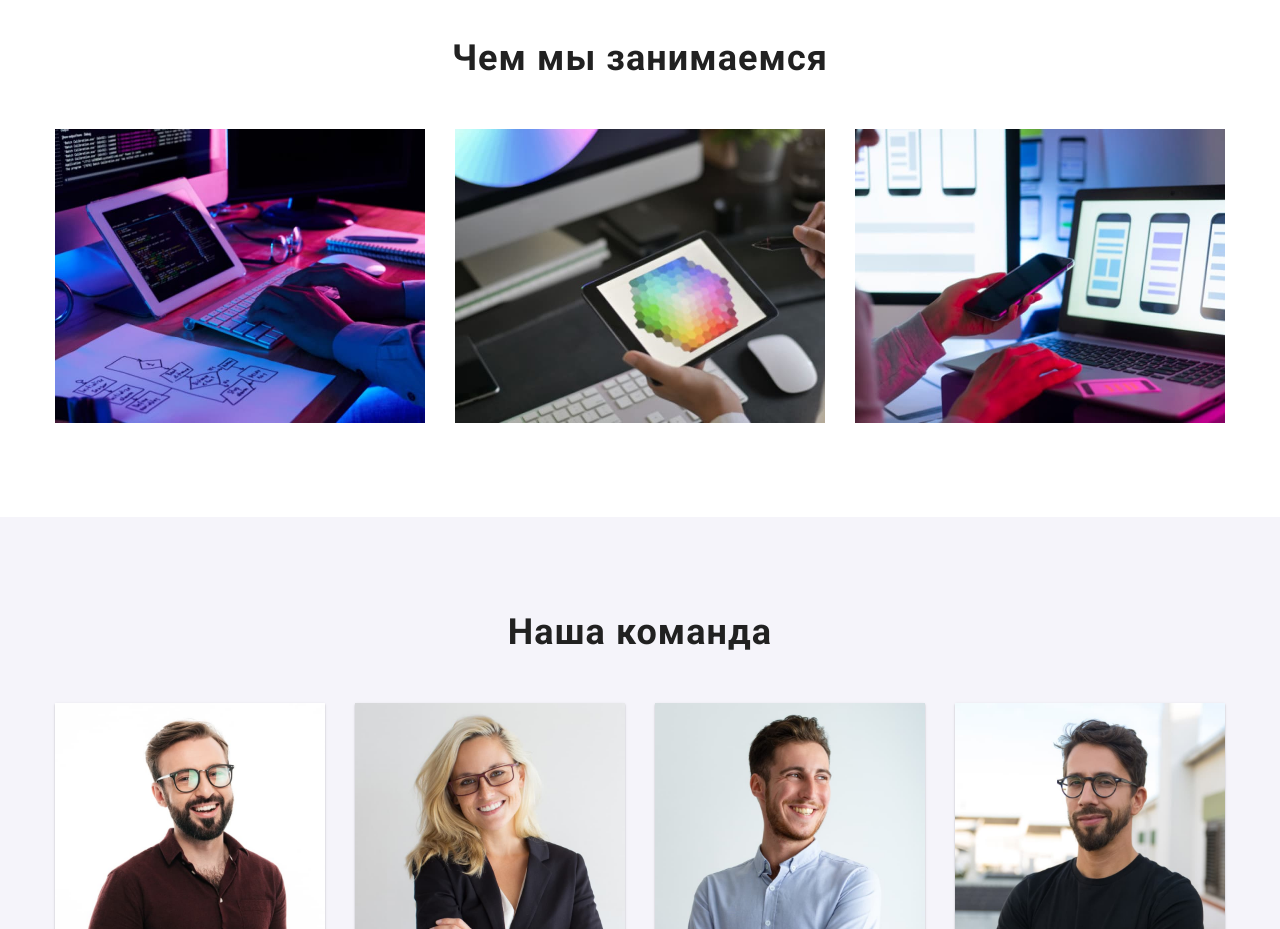
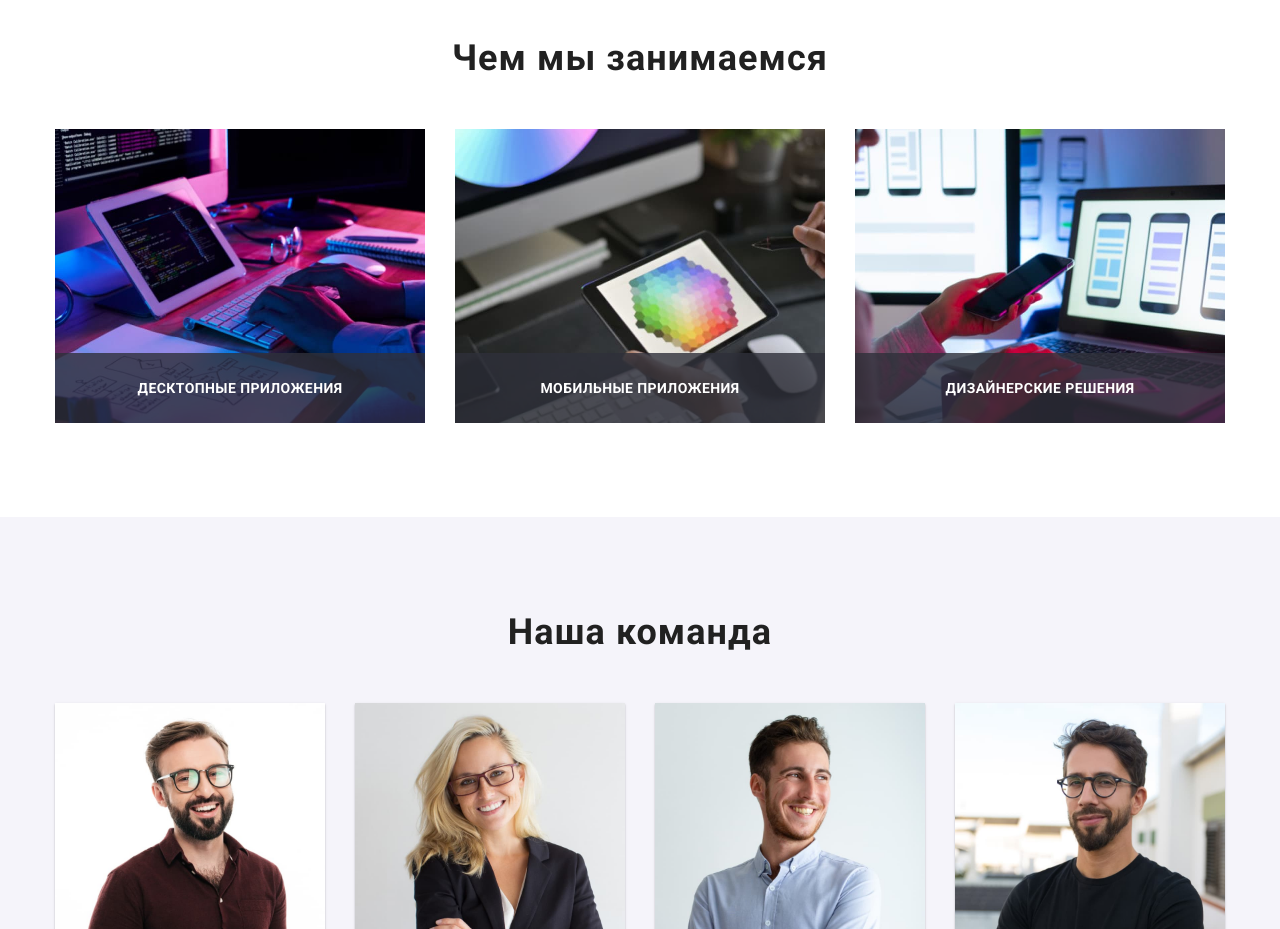
Before and after one commit to Kretsul-Vitaliy/goit-markup-hw-05, a plain HTML site: page index.html in a window 1280 px wide. Shown: the part 1080-2009 px from the top of the page. Drawn offline with nearby package versions, Linux system fonts and the light colour scheme.

Commit message:
add position relative and absolute section3

```diff
--- a/css/style.css
+++ b/css/style.css
@@ -244,6 +244,26 @@ ul {
 }
 .services-item + .services-item {
   margin-left: 30px;
+}
+/* Наложение подписи в секции чем мы занимаемся поверх изображения */
+.services-thumb {
+  font-style: normal;
+  font-weight: bold;
+  font-size: 14px;
+  line-height: 16px;
+  text-align: center;
+  letter-spacing: 0.03em;
+  text-transform: uppercase;
+  color: var(--primary-white-color);
+  background: rgba(47, 48, 58, 0.8);
+  padding-top: 27px;
+  padding-bottom: 27px;
+  position: absolute;
+  bottom: 0px;
+  width: 100%;
+}
+.services-desktop {
+  position: relative;
 }
 /* Изменяет текст секции 4 */
 .section-4-text {
--- a/index.html
+++ b/index.html
@@ -79,12 +79,24 @@
         <section class="services"><div class="container">
             <h2 class="title">Чем мы занимаемся</h2>
             <ul class="services-list">
-                <li class="services-item"> <img src="./images/programer-working.jpg"
-                    alt="Фото создание программного кода" width="370px" height="294px" ></li>
-                <li class="services-item"> <img src="./images/creative-artist-web-design.jpg"
-                    alt="Фото создание мобильных приложений" width="370" height="294" ></li>
-                <li class="services-item"> <img src="./images/web-ui-designers-are-developing-app.jpg"
-                    alt="Фото работа с дизайном" width="370px" height="294px" ></li>
+                <li class="services-item">
+                    <div class="services-desktop"><img src="./images/programer-working.jpg"
+                    alt="Фото создание программного кода" width="370px" height="294px" >
+                        <h3 class="services-thumb">Десктопные приложения</h3>
+                    </div>
+                </li>
+                <li class="services-item">
+                    <div class="services-desktop"><img src="./images/creative-artist-web-design.jpg"
+                    alt="Фото создание мобильных приложений" width="370" height="294" >
+                        <h3 class="services-thumb">Мобильные приложения</h3>
+                    </div>
+                </li>
+                <li class="services-item">
+                    <div class="services-desktop"><img src="./images/web-ui-designers-are-developing-app.jpg"
+                    alt="Фото работа с дизайном" width="370px" height="294px" >
+                    <h3 class="services-thumb">Дизайнерские решения</h3>
+                    </div>
+                </li>
             </ul>
 </div>
         </section>
@@ -334,5 +346,6 @@
         </div>
     </div>
     </footer>
+    <script src="./js/modal.js"></script>
 </body>
 </html>
```
Also changed, not shown: modal.js (added, +14 -0 lines), portfolio.html (+1 -0 lines).
